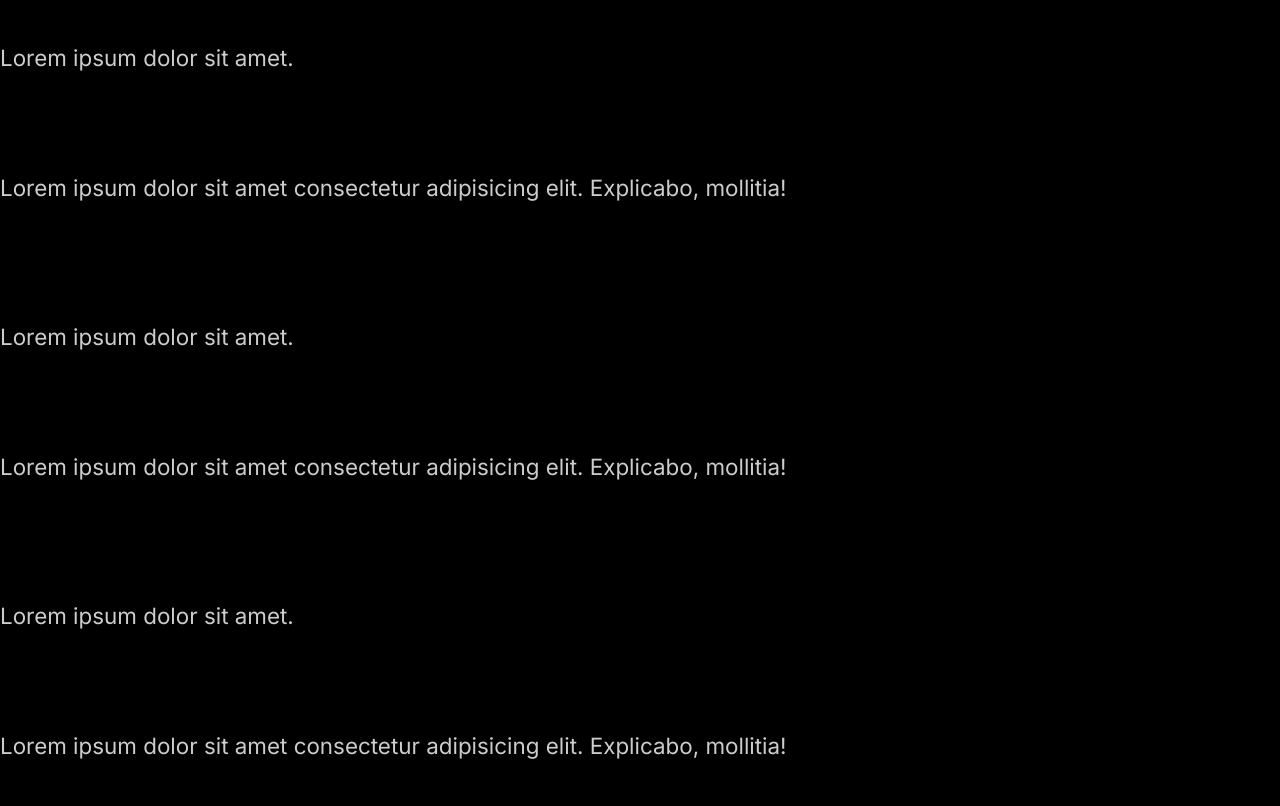
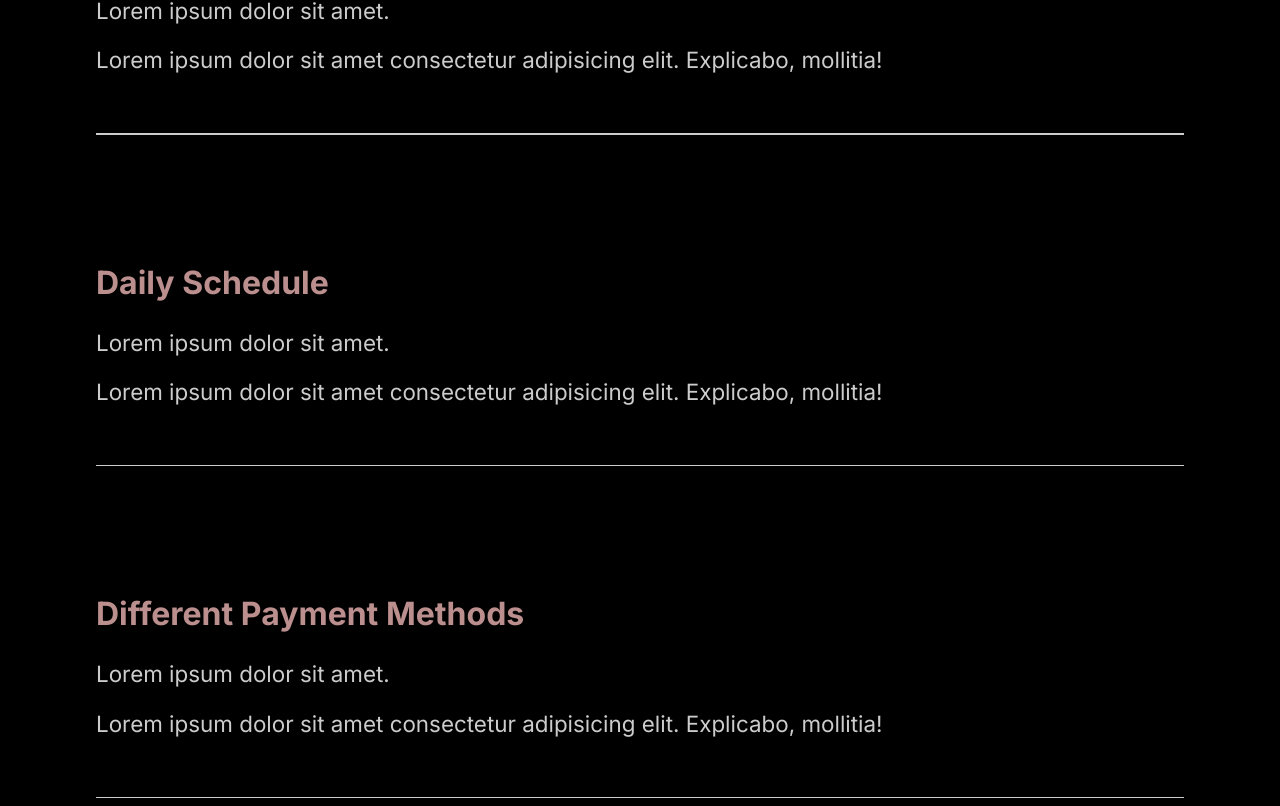
Before and after one commit to jianingroja/react-jazznight-website, a React (Create React App) app: page / in a window 1280 px wide. Shown: the part 2454-3260 px from the top of the page. Built offline with nearby package versions, Linux system fonts and the light colour scheme.

Commit message:
7.styling Faq section

```diff
--- a/src/components/FaqSection.js
+++ b/src/components/FaqSection.js
@@ -1,8 +1,11 @@
 import React from "react";
+//Styles
+import styled from 'styled-components'
+import {About} from '../styles'
 
 const FaqSection = () => {
   return (
-    <div className="faq">
+    <Faq>
       <h2>
         Any Questions <span>FAQ</span>
       </h2>
@@ -15,6 +18,7 @@
             mollitia!
           </p>
         </div>
+        <div className="faq-line"></div>
       </div>
       <div className="question">
         <h4>Daily Schedule</h4>
@@ -25,6 +29,7 @@
             mollitia!
           </p>
         </div>
+        <div className="faq-line"></div>
       </div>
       <div className="question">
         <h4>Different Payment Methods</h4>
@@ -35,6 +40,8 @@
             mollitia!
           </p>
         </div>
+        <div className="faq-line"></div>
+
       </div>
       <div className="question">
         <h4>What Products Do You Offer?</h4>
@@ -45,9 +52,38 @@
             mollitia!
           </p>
         </div>
+        <div className="faq-line"></div>
+
       </div>
-    </div>
+    </Faq>
   );
 };
 
+const Faq = styled(About)`
+display:block;
+span{
+  display:block;
+}
+h2{
+  padding-bottom:2rem;
+  font-weight:lighter;
+}
+.faq-line{
+  background: #cccccc;
+  height: 0.1rem;
+  margin:2rem 0rem;
+  width:100%;
+}
+.question{
+  padding:3rem 0rem;
+  cursor: pointer;
+}
+.answer{
+  padding:1rem 0rem;
+  p{
+    padding:0.5rem 0rem;
+  }
+}
+`;
+
 export default FaqSection;
--- a/src/components/GlobalStyle.js
+++ b/src/components/GlobalStyle.js
@@ -42,6 +42,7 @@
 
 h4{
     font-weight:bold;
+    font-size:2rem;
 
 }
 
```
